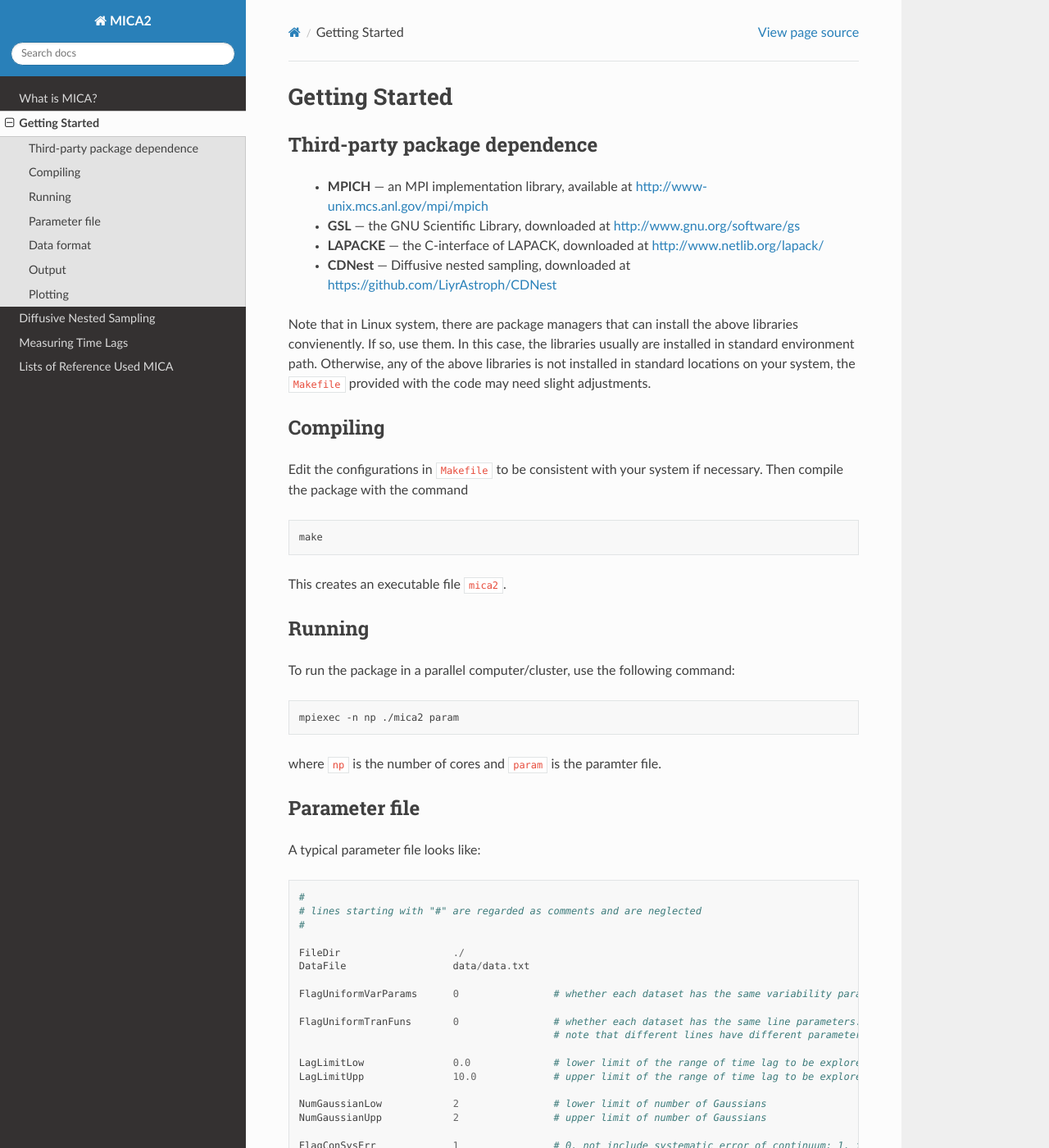
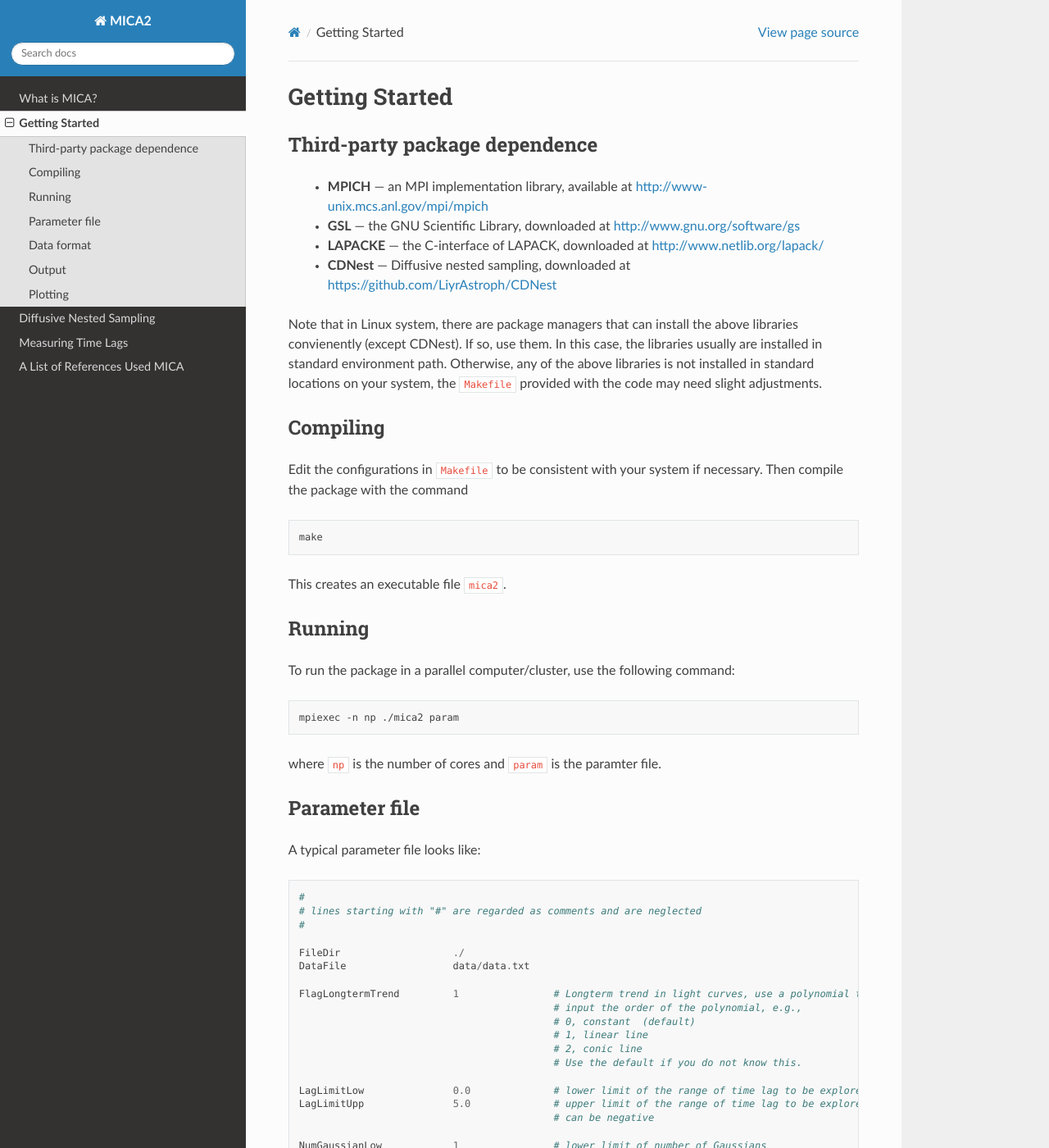
Before and after one commit to LiyrAstroph/MICA2, a Sphinx documentation site: the page built from docs/getting_started.rst, in a window 1280 px wide and 1400 px high. Shown: the whole window at 82% size. Built offline with Sphinx 7.4.7 and the Read the Docs theme 2.0.0, drawn with Linux system fonts in a browser that asks for light colours.

Commit message:
update docs.

```diff
--- a/docs/getting_started.rst
+++ b/docs/getting_started.rst
@@ -18,7 +18,9 @@ Third-party package dependence
 
   * **CDNest** --- Diffusive nested sampling, downloaded at https://github.com/LiyrAstroph/CDNest
 
-Note that in Linux system, there are package managers that can install the above libraries convienently. If so, use them. In this case, the libraries usually are installed in standard environment path. Otherwise, any of the above libraries is not installed in standard locations on your system, the ``Makefile`` provided with the code may need slight adjustments.
+Note that in Linux system, there are package managers that can install the above libraries convienently (except CDNest).
+If so, use them. In this case, the libraries usually are installed in standard environment path. Otherwise, any of the above
+libraries is not installed in standard locations on your system, the ``Makefile`` provided with the code may need slight adjustments.
 
 Compiling
 =============================
@@ -54,19 +56,22 @@ A typical parameter file looks like::
   FileDir                   ./
   DataFile                  data/data.txt
 
-  FlagUniformVarParams      0                # whether each dataset has the same variability parameters
-
-  FlagUniformTranFuns       0                # whether each dataset has the same line parameters.
-                                             # note that different lines have different parameters.
+  FlagLongtermTrend         1                # Longterm trend in light curves, use a polynomial to fit
+                                             # input the order of the polynomial, e.g.,
+                                             # 0, constant  (default)
+                                             # 1, linear line
+                                             # 2, conic line
+                                             # Use the default if you do not know this.
 
   LagLimitLow               0.0              # lower limit of the range of time lag to be explored
-  LagLimitUpp               10.0             # upper limit of the range of time lag to be explored
+  LagLimitUpp               5.0              # upper limit of the range of time lag to be explored
+                                             # can be negative
 
-  NumGaussianLow            2                # lower limit of number of Gaussians
-  NumGaussianUpp            2                # upper limit of number of Gaussians
+  NumGaussianLow            1                # lower limit of number of Gaussians
+  NumGaussianUpp            1                # upper limit of number of Gaussians
 
-  FlagConSysErr             1                # 0, not include systematic error of continuum; 1, include
-  FlagLineSysErr            1                # 0, not include systematic error of line; 1, include
+  FlagConSysErr             0                # 0, not include systematic error of continuum; 1, include
+  FlagLineSysErr            0                # 0, not include systematic error of line; 1, include
 
   TypeLagPrior              0                # type of lag prior for each Gaussians.
                                              # 0,  limit0 < lag0 < lag1 < lag2 <... < limit1
--- a/docs/list.rst
+++ b/docs/list.rst
@@ -1,6 +1,6 @@
-*************************
-Lists of Reference Used MICA
-*************************
+******************************
+A List of References Used MICA
+******************************
 Here is a list of references that used MICA in the time lag analysis, retrieved from the NASA ADS.
 
 - `Chelouche, D. et al. 2018, Nature Astronomy, 3, 251 <https://ui.adsabs.harvard.edu/abs/2019NatAs...3..251C/abstract>`_,
```
